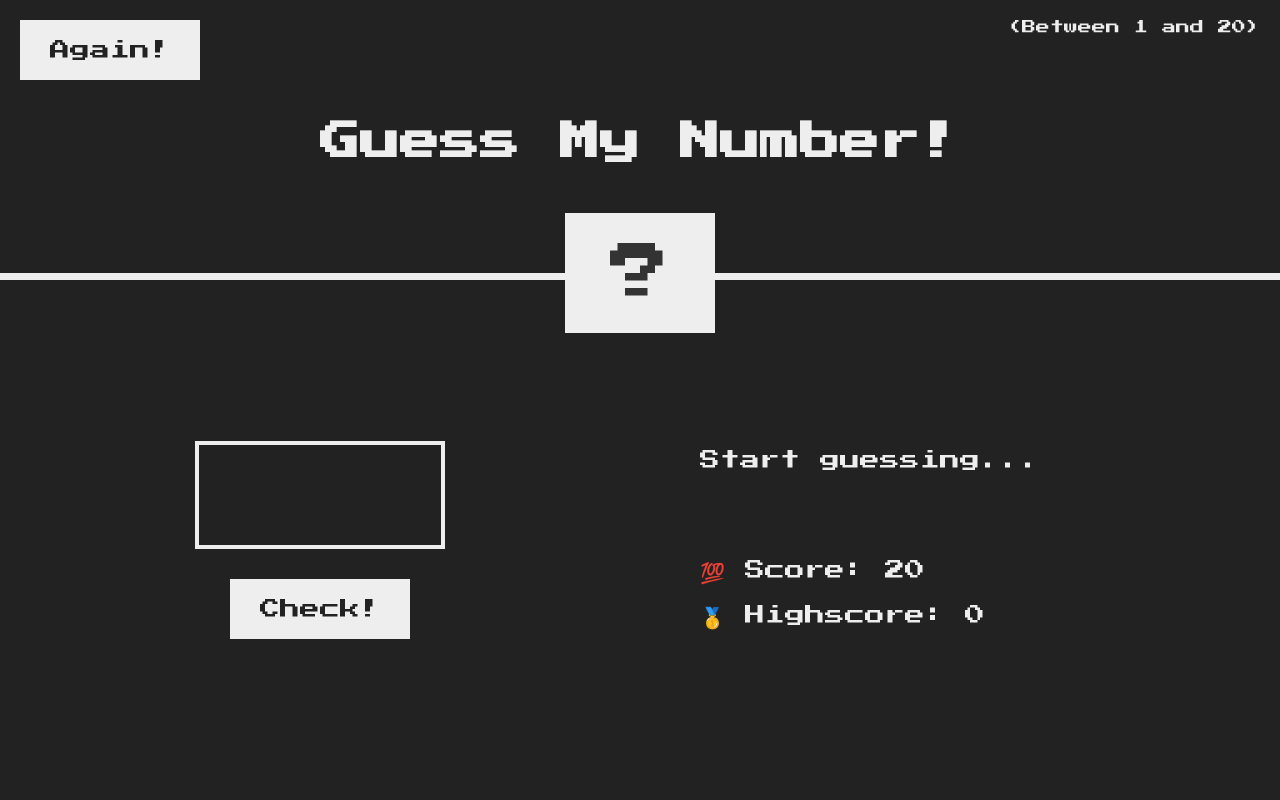
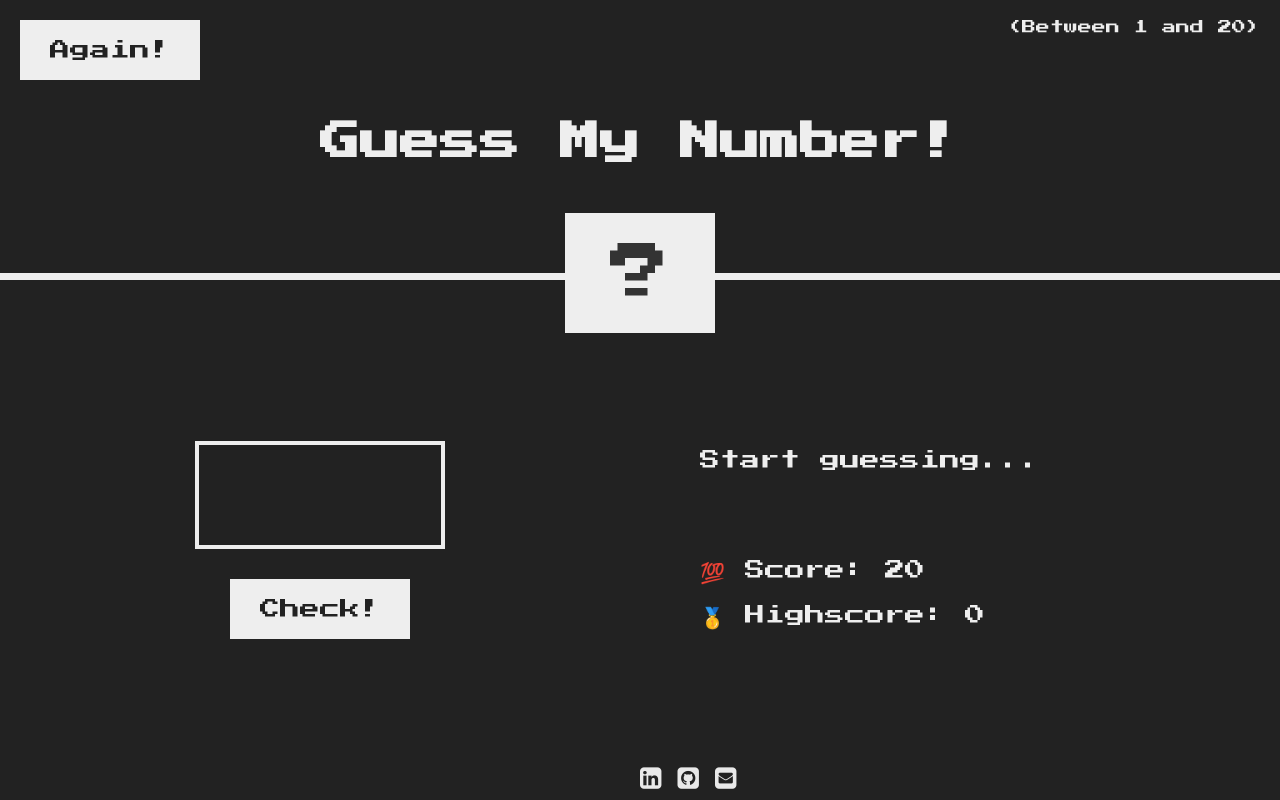
Before and after one commit to shivanip1512/guess_my_number, a plain HTML site: page index.html in a window 1280 px wide. Drawn offline with Linux system fonts and the light colour scheme.

Commit message:
added validations

```diff
--- a/index.html
+++ b/index.html
@@ -1,12 +1,16 @@
 <!DOCTYPE html>
 <html lang="en">
+
 <head>
   <meta charset="UTF-8" />
   <meta name="viewport" content="width=device-width, initial-scale=1.0" />
   <meta http-equiv="X-UA-Compatible" content="ie=edge" />
   <link rel="stylesheet" href="style.css" />
+  <link rel="stylesheet" href="https://cdnjs.cloudflare.com/ajax/libs/font-awesome/4.7.0/css/font-awesome.min.css">
+  <link rel="icon" href="guess.png" />
   <title>Guess My Number!</title>
 </head>
+
 <body>
   <header>
     <h1>Guess My Number!</h1>
@@ -27,6 +31,13 @@
       </p>
     </section>
   </main>
+  <div id="references">
+    <a href="https://www.linkedin.com/in/shivani-pacharne-11b477167/"><i
+        class="socialMedia fa fa-linkedin-square"></i></a>
+    <a href="https://github.com/shivanip1512"><i class="socialMedia fa fa-github-square"></i></a>
+    <a href="mailto:shivanip15121997@gmail.com"><i class="socialMedia fa fa-envelope-square"></i></a>
+  </div>
   <script src="script.js"></script>
 </body>
+
 </html>
--- a/script.js
+++ b/script.js
@@ -44,6 +44,8 @@ document.querySelector('.btn.check').addEventListener('click', function () {
     setMessage('⛔ Ohh man! you are out of game!');
   } else if (!guess) {
     setMessage('🔎 Please enter your guess');
+  } else if (!(guess >= 1 && guess <= 20)) {
+    setMessage(`⚠ ${guess} is an invalid number!`);
   } else if (guess === number) {
     setMessage('🎊 Correct Number!');
     document.querySelector('.highscore').textContent =
--- a/style.css
+++ b/style.css
@@ -117,3 +117,15 @@ h1 {
 .label-score {
   margin-bottom: 2rem;
 }
+
+.socialMedia{
+  color: rgba(255, 255, 255,0.9);
+  font-size: 25px !important;
+  padding-right: 6px;
+}
+
+#references{
+    position: absolute;
+    bottom: 9px;
+    margin-left: 50%;
+}
```
Also changed, not shown: guess.png (added). Lines whose indentation alone changed are shown as unchanged.
